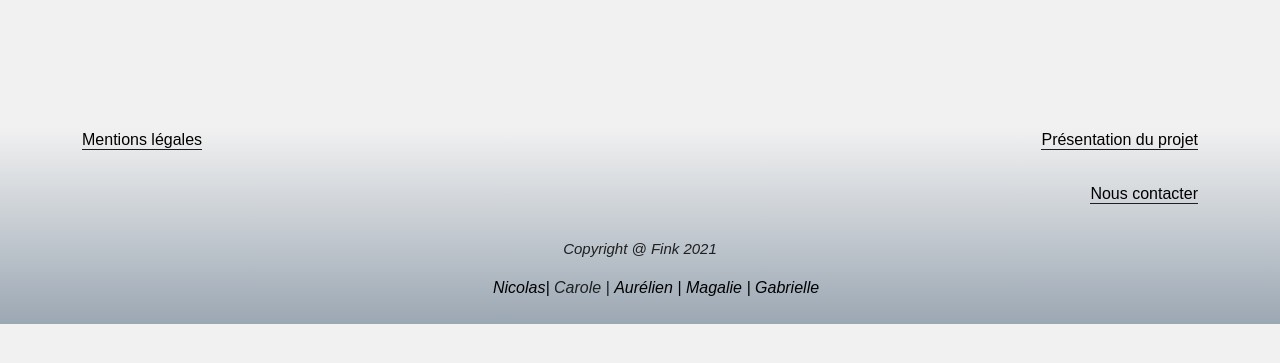
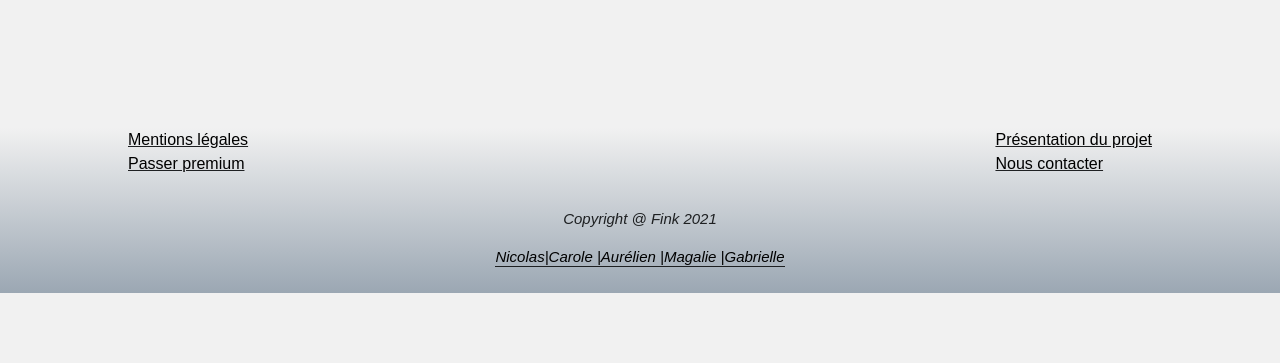
Before and after one commit to F-ink/fink, a Symfony app: template templates/home/view.html.twig in a window 1280 px wide. Shown: the part 122-485 px from the top of the page. Run offline with Twig, Linux system fonts and the light colour scheme; the template is opened without the code that fills it, so the values that code supplies are empty; some libraries are stand-ins or nearby versions; some web fonts are replaced.

Commit message:
footer noms alignés

```diff
--- a/public/styles/footer.css
+++ b/public/styles/footer.css
@@ -16,7 +16,6 @@
 }
 
 
-
 #footer section {
 
     color: #1E2022;
@@ -24,15 +23,34 @@
 
 }
 
-/* #footer .container{
+/* partie supérieure */
+
+/* .informations{
     display: inline;
+    justify-content: space-between;
 } */
 
+
+.left{
+    position: absolute;
+    left: 10%;
+    text-decoration: underline;
+    display: block;
+}
+.right{
+
+    position: absolute;
+    right: 10%;
+    text-decoration: underline;
+    display: block;
+
+}
 #footer u {
     text-align: center;
-    text-decoration: none;
     color: #1E2022;
+    text-decoration: none ;
 }
+
 
 #footer a {
     text-decoration: none !important;
@@ -43,13 +61,16 @@
     color: #657686;
 }
 .copyright {
-    padding-top: 2rem;
+    padding-top: 5rem;
 }
 
 section:first-of-type a {
     padding-bottom: 1px;
     border-bottom: #1E2022 1px solid;
 }
-.contact{
-    margin-top: 30px;
+/* bas de page */
+.linkedin{
+    text-decoration: none;
+    display: flex;
+    justify-content: center;
 }
--- a/templates/main/footer.html.twig
+++ b/templates/main/footer.html.twig
@@ -5,49 +5,58 @@
 {% endblock %}
 
 <footer id="footer">
+{# partie supérieure du footer #}
+    <div class="informations container">
+        <div class="left">
 
+            <div class="mentions">
+                <a href="{{ path('mention_légales') }}">Mentions légales</a>
+            </div>
+
+            <div class="premium">
+            <a href="http://localhost:8000/forfaits-fink">Passer premium</a>
+            </div>
+        </div>
+
+        <div class="right">
+            <div class="presentation">
+                <a href="{{ path('info') }}" class="text-decoration-none">Présentation du projet</a>
+            </div>
+
+            <div class="contact">
+                <a href="mailto:finkt@outlook.fr">Nous contacter</a>
+            </div>
+        </div>
+    </div>
+
+{# bas de page #}
     <section class="container">
-        <div class="row">
-            <div class="mentions col-md-9">
+        <div class="copyright">
+            <article class="fst-italic text-center">
+             <p> Copyright @ Fink 2021
+             </p>
 
-                <a href="{{ path('mention_légales') }}">Mentions légales
-                </a>
+                <div class="linkedin">
 
-            </div>
-            <div class="presentation col-md-3 text-end">
+                    <p class=" d-md-inline fst-italic  ">
+                        <a href="https://www.linkedin.com/in/nicolas-van-butsele">Nicolas|</a>
+                    </p>
+                    <p class="d-md-inline fst-italic ">
+                        <a href="https://www.linkedin.com/in/carole-rabehaja-a206b8190">Carole |</a>
+                    </p>
+                    <p class=" d-md-inline fst-italic ">
+                        <a href="https://www.linkedin.com/in/aurelien-thierry83/">Aurélien |</a>
+                    </p>
+                    <p class=" d-lg-inline fst-italic ">
+                        <a href="https://www.linkedin.com/in/magalie-choiset/">Magalie |</a>
+                    </p>
+                    <p class=" d-lg-inline fst-italic">
+                        <a href="https://www.linkedin.com/in/gabriellefournierneri">
+                            Gabrielle</a>
+                    </p>
+                </div>
 
-                <a href="{{ path('info') }}" class="text-decoration-none">Présentation du projet</a>
-
-            </div>
-            <div class="contact col-md-12 text-end">
-                <a href="mailto:finkt@outlook.fr">
-                    Nous contacter</a>
-
-            </div>
-    </section>
-
-    <section class="container">
-        <div class="mb-2 copyright">
-            <p class="fst-italic text-center">Copyright @ Fink 2021
-                <ul class="justify-content text-center">
-                    <li class=" d-md-inline fst-italic  ">
-                        <a href="https://www.linkedin.com/in/nicolas-van-butsele">Nicolas|</li>
-                    </li>
-                    <li class="d-md-inline fst-italic ">
-                        <a href="https://www.linkedin.com/in/carole-rabehaja-a206b8190" class="text-reset">Carole |</li>
-                    </li>
-                    <li class=" d-md-inline fst-italic ">
-                        <a href="https://www.linkedin.com/in/aurelien-thierry83/">Aurélien |</li>
-                    </li>
-                    <li class=" d-lg-inline fst-italic ">
-                        <a href="https://www.linkedin.com/in/magalie-choiset/">Magalie |</li>
-                    </li>
-                    <li class=" d-lg-inline fst-italic">
-                        <a href="https://www.linkedin.com/in/gabriellefournierneri">
-                            Gabrielle </li>
-                    </li>
-                </ul>
-            </p>
+            </article>
         </div>
     </section>
 
```
Also changed, not shown: migrations/Version20210527123829.php (added, +31 -0 lines), 4 other files.
